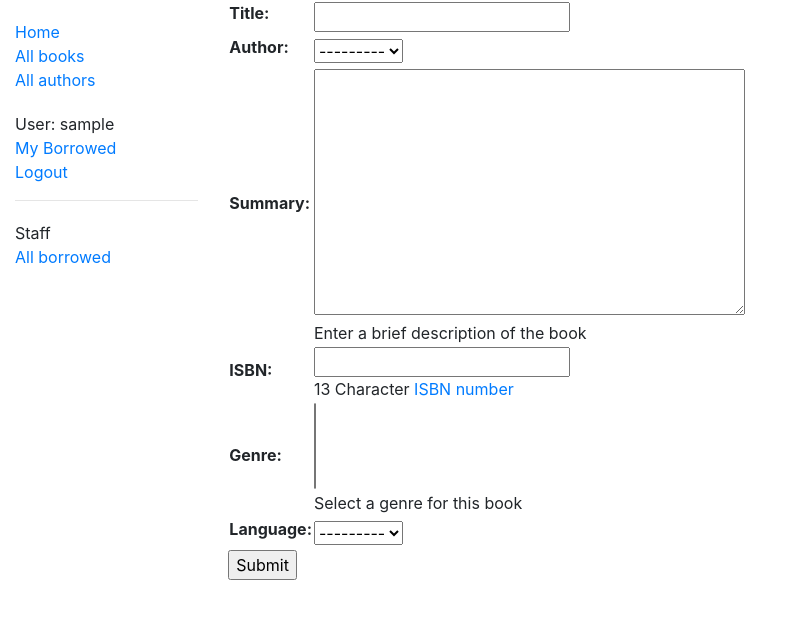
After one commit to CapitanS/hillel_hw07_django, a Django app: page /catalog/book/create/ in a window 1280 px wide. The commit adds this page. Shown: the top 619 px of the page, without its empty margins (0-793 px from the left). Run offline with Django 3.2, Linux system fonts and the light colour scheme; the visitor is signed in with stand-in values (Sample User, id 1); data that the repository does not hold is empty.

```diff
--- a/catalog/models.py
+++ b/catalog/models.py
@@ -31,6 +31,7 @@ class Book(models.Model):
     # ManyToManyField used because genre can contain many books. Books can cover many genres.
     # Genre class has already been defined so we can specify the object above.
     genre = models.ManyToManyField(Genre, help_text='Select a genre for this book')
+    language = models.ForeignKey('Language', on_delete=models.SET_NULL, null=True)
 
     def __str__(self):
         """String for representing the Model object."""
--- /dev/null
+++ b/catalog/templates/catalog/book_form.html
@@ -0,0 +1,11 @@
+{% extends "base_generic.html" %}
+
+{% block content %}
+  <form action="" method="post">
+    {% csrf_token %}
+    <table>
+    {{ form.as_table }}
+    </table>
+    <input type="submit" value="Submit">
+  </form>
+{% endblock %}
--- a/catalog/templates/catalog/bookinstance_list_borrowed_all.html
+++ b/catalog/templates/catalog/bookinstance_list_borrowed_all.html
@@ -8,7 +8,7 @@
 
       {% for bookinst in bookinstance_list %}
       <li class="{% if bookinst.is_overdue %}text-danger{% endif %}">
-        <a href="{% url 'book-detail' bookinst.book.pk %}">{{bookinst.book.title}}</a> ({{ bookinst.due_back }} - {{ bookinst.borrower }})
+        <a href="{% url 'book-detail' bookinst.book.pk %}">{{bookinst.book.title}}</a> ({{ bookinst.due_back }} - {{ bookinst.borrower }}){% if perms.catalog.can_mark_returned %}- <a href="{% url 'renew-book-librarian' bookinst.id %}">Renew</a>  {% endif %}
       </li>
       {% endfor %}
     </ul>
--- a/catalog/urls.py
+++ b/catalog/urls.py
@@ -10,8 +10,27 @@ urlpatterns = [
     path('author/<int:pk>', views.AuthorDetailView.as_view(), name='author-detail'),
 ]
 
-# URL cong for on loan books
+# URL configuration for on loan books
 urlpatterns += [
     path('mybooks/', views.LoanedBooksByUserListView.as_view(), name='my-borrowed'),
     path('borrowed/', views.LoanedBooksAllListView.as_view(), name='all-borrowed'),  # Added for challenge
 ]
+
+# URL configuration for the renew-books page.
+urlpatterns += [
+    path('book/<uuid:pk>/renew/', views.renew_book_librarian, name='renew-book-librarian'),
+]
+
+# Add URLConf to create, update, and delete authors
+urlpatterns += [
+    path('author/create/', views.AuthorCreate.as_view(), name='author-create'),
+    path('author/<int:pk>/update/', views.AuthorUpdate.as_view(), name='author-update'),
+    path('author/<int:pk>/delete/', views.AuthorDelete.as_view(), name='author-delete'),
+]
+
+# Add URLConf to create, update, and delete books
+urlpatterns += [
+    path('book/create/', views.BookCreate.as_view(), name='book-create'),
+    path('book/<int:pk>/update/', views.BookUpdate.as_view(), name='book-update'),
+    path('book/<int:pk>/delete/', views.BookDelete.as_view(), name='book-delete'),
+]
--- a/catalog/views.py
+++ b/catalog/views.py
@@ -1,7 +1,14 @@
+import datetime
+
+from catalog.forms import RenewBookForm
 from catalog.models import Author, Book, BookInstance, Genre
+from django.contrib.auth.decorators import login_required, permission_required
 from django.contrib.auth.mixins import LoginRequiredMixin, PermissionRequiredMixin
-from django.shortcuts import render
+from django.http import HttpResponseRedirect
+from django.shortcuts import get_object_or_404, render
+from django.urls import reverse, reverse_lazy
 from django.views import generic
+from django.views.generic import CreateView, DeleteView, UpdateView
 
 
 # Create your views here.
@@ -83,3 +90,75 @@ class LoanedBooksAllListView(PermissionRequiredMixin, generic.ListView):
 
     def get_queryset(self):
         return BookInstance.objects.filter(status__exact='o').order_by('due_back')
+
+
+# Renew book
+@login_required
+@permission_required('catalog.can_mark_returned', raise_exception=True)
+def renew_book_librarian(request, pk):
+    """View function for renewing a specific BookInstance by librarian."""
+    book_instance = get_object_or_404(BookInstance, pk=pk)
+
+    # If this is a POST request then process the Form data
+    if request.method == 'POST':
+
+        # Create a form instance and populate it with data from the request (binding):
+        form = RenewBookForm(request.POST)
+
+        # Check if the form is valid:
+        if form.is_valid():
+            # process the data in form.cleaned_data as required (here we just write it to the model due_back field)
+            book_instance.due_back = form.cleaned_data['renewal_date']
+            book_instance.save()
+
+            # redirect to a new URL:
+            return HttpResponseRedirect(reverse('all-borrowed'))
+
+    # If this is a GET (or any other method) create the default form.
+    else:
+        proposed_renewal_date = datetime.date.today() + datetime.timedelta(weeks=3)
+        form = RenewBookForm(initial={'renewal_date': proposed_renewal_date})
+
+    context = {
+        'form': form,
+        'book_instance': book_instance,
+    }
+
+    return render(request, 'catalog/book_renew_librarian.html', context)
+
+
+class AuthorCreate(PermissionRequiredMixin, CreateView):
+    model = Author
+    permission_required = 'catalog.can_mark_returned'
+    fields = ['first_name', 'last_name', 'date_of_birth', 'date_of_death']
+    initial = {'date_of_death': '11/06/2020'}
+
+
+class AuthorUpdate(PermissionRequiredMixin, UpdateView):
+    model = Author
+    permission_required = 'catalog.can_mark_returned'
+    fields = '__all__'  # Not recommended (potential security issue if more fields added)
+
+
+class AuthorDelete(PermissionRequiredMixin, DeleteView):
+    model = Author
+    permission_required = 'catalog.can_mark_returned'
+    success_url = reverse_lazy('authors')
+
+
+class BookCreate(PermissionRequiredMixin, CreateView):
+    model = Book
+    permission_required = 'catalog.can_mark_returned'
+    fields = ['title', 'author', 'summary', 'isbn', 'genre', 'language']
+
+
+class BookUpdate(PermissionRequiredMixin, UpdateView):
+    model = Book
+    permission_required = 'catalog.can_mark_returned'
+    fields = '__all__'  # Not recommended (potential security issue if more fields added)
+
+
+class BookDelete(PermissionRequiredMixin, DeleteView):
+    model = Book
+    permission_required = 'catalog.can_mark_returned'
+    success_url = reverse_lazy('books')
```
Also changed, not shown: catalog/forms.py (added, +23 -0 lines), catalog/templates/catalog/author_confirm_delete.html (added, +14 -0 lines), catalog/templates/catalog/author_form.html (added, +11 -0 lines), catalog/templates/catalog/book_confirm_delete.html (added, +14 -0 lines), catalog/templates/catalog/book_renew_librarian.html (added, +15 -0 lines), catalog/migrations/0009_book_language.py (added).
